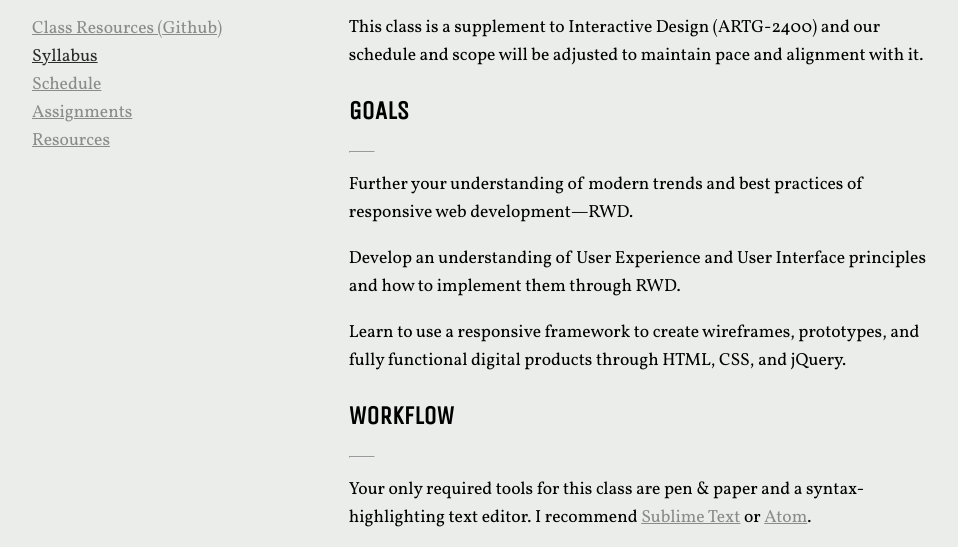
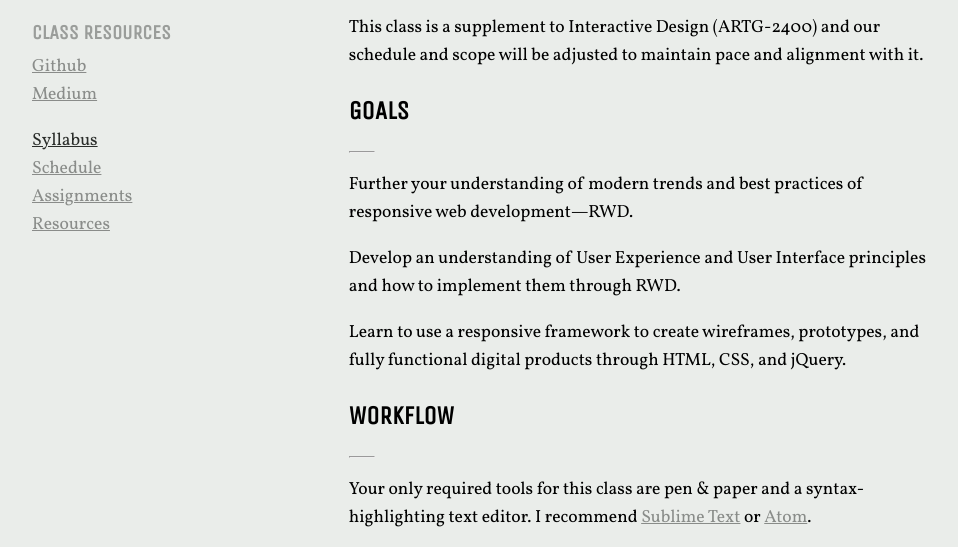
Before and after one commit to Navarjun/ARTG-2401, a plain HTML site: page index.html in a window 1280 px wide. Shown: the part 249-796 px from the top of the page, without its empty margins (160-1118 px from the left). Drawn offline with nearby package versions, Linux system fonts and the light colour scheme.

Commit message:
Adding medium link

```diff
--- a/index.html
+++ b/index.html
@@ -23,12 +23,16 @@
                     <br>
                     <a href="mailto:n.grewal@northeastern.edu">n.grewal@northeastern.edu</a></p>
                 <ul>
-                    <li><a href="https://github.com/ARTG-2401">Class Resources (Github)</a></li>
-                    <li><a href="https://github.com/ARTG-2401"></a></li>
+                  <p class="unica caps b f4">Class Resources</p>
+                    <li><a href="https://github.com/ARTG-2401">Github</a></li>
+                    <li><a href="https://medium.com/neu-interactive-tools-spring-2017">Medium</a></li>
+                  </ul>
+                  <ul>
                     <li><a class="active" href="index.html">Syllabus</a></li>
                     <li><a href="schedule.html">Schedule</a></li>
                     <li><a href="assignments.html">Assignments</a></li>
                     <li><a href="resources.html">Resources</a></li>
+                  </ul>
             </header>
         </article>
 
```
Also changed, not shown: assignments.html (+5 -2 lines), resources.html (+6 -2 lines), schedule.html (+5 -2 lines).
